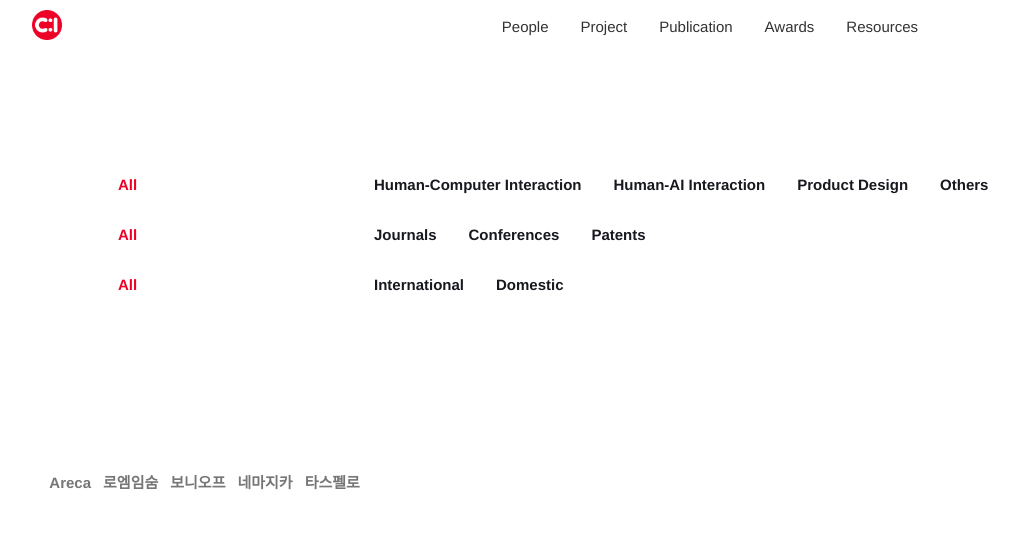
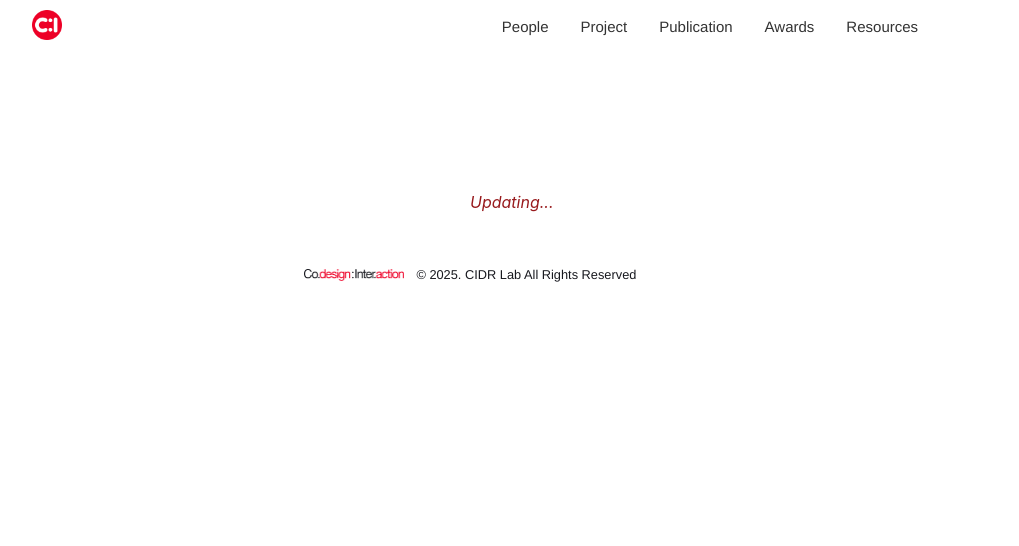
Before and after one commit to jiwonlee1223/cidrwebsite, a Next.js app: page /project in a window 1280 px wide. Shown: the top 546 px of the page, without its empty margins (170-1189 px from the left). Built offline with nearby package versions, Linux system fonts and the light colour scheme; no server answers.

Commit message:
Main, Award, Project 퍼블리쉬용 업데이트

```diff
--- a/app/globals.css
+++ b/app/globals.css
@@ -370,6 +370,18 @@ a {
   line-height: 120%;
   letter-spacing: 0%;
   color: #ED0127;
+  margin-top: 0.5em;
+  /* 상대적인 간격 */
+  display: inline-block;
+}
+
+.awards-coworker {
+  font-family: 'Helvetica', sans-serif;
+  font-weight: 400;
+  font-size: 15px;
+  line-height: 120%;
+  letter-spacing: 0%;
+  color: #000000;
   margin-top: 0.5em;
   /* 상대적인 간격 */
   display: inline-block;
--- a/app/project/layout.tsx
+++ b/app/project/layout.tsx
@@ -21,101 +21,115 @@ export default function ProjectLayout({ children }: { children: React.ReactNode
   function handleClick(slug: string) {
     router.push(`/project/${slug}`);
   }
-
   return (
     <>
-
-      <div className="resources-blank" />
-      {/* 🔹 Category 필터 */}
+      <div className="resources-blank"> </div>
       <div className="main-page-container">
         <div className="half"></div>
-        <div className="half">
-          <span
-            className={`pub-category ${selectedCategory === "All" ? "active" : ""}`}
-            onClick={() => setSelectedCategory("All")}
-          >
-            All
-          </span>
-        </div>
+        <div className="half"></div>
+        <div className="half"></div>
         <div className="halfthree">
-          {["Human-Computer Interaction", "Human-AI Interaction", "Product Design", "Others"].map((cat) => (
-            <span
-              key={cat}
-              className={`pub-category ${selectedCategory === cat ? "active" : ""}`}
-              onClick={() => setSelectedCategory(cat)}
-            >
-              {cat}
-            </span>
-          ))}
+          <p className="comingsoon">
+            Updating...
+          </p>
         </div>
       </div>
-
-      {/* 🔹 Type 필터 */}
-      <div className="main-page-container">
-        <div className="half"></div>
-        <div className="half">
-          <span
-            className={`pub-category ${selectedType === "All" ? "active" : ""}`}
-            onClick={() => setSelectedType("All")}
-          >
-            All
-          </span>
-        </div>
-        <div className="halfthree">
-          {["Journals", "Conferences", "Patents"].map((type) => (
-            <span
-              key={type}
-              className={`pub-category ${selectedType === type ? "active" : ""}`}
-              onClick={() => setSelectedType(type)}
-            >
-              {type}
-            </span>
-          ))}
-        </div>
-      </div>
-
-      {/* 🔹 Location 필터 */}
-      <div className="main-page-container">
-        <div className="half"></div>
-        <div className="half">
-          <span
-            className={`pub-category ${selectedLocation === "All" ? "active" : ""}`}
-            onClick={() => setSelectedLocation("All")}
-          >
-            All
-          </span>
-        </div>
-        <div className="halfthree">
-          {["International", "Domestic"].map((loc) => (
-            <span
-              key={loc}
-              className={`pub-category ${selectedLocation === loc ? "active" : ""}`}
-              onClick={() => setSelectedLocation(loc)}
-            >
-              {loc}
-            </span>
-          ))}
-        </div>
-      </div>
-      <div className="resources-blank" />
-      {/* 🔹 필터링된 프로젝트 목록 */}
-      <div className="main-page-container">
-        <div className="half"></div>
-        <div className="halffive">
-          {filteredProjects.map((project) => (
-            <button
-              key={project.slug}
-              className="project-name-btn"
-              onClick={() => handleClick(project.slug)}
-            >
-              {project.name}
-            </button>
-          ))}
-        </div>
-      </div>
-
-      {/* 🔹 상세 콘텐츠 */}
-      {children}
     </>
   );
+  // return (
+  //   <>
+
+  //     <div className="resources-blank" />
+  //     {/* 🔹 Category 필터 */}
+  //     <div className="main-page-container">
+  //       <div className="half"></div>
+  //       <div className="half">
+  //         <span
+  //           className={`pub-category ${selectedCategory === "All" ? "active" : ""}`}
+  //           onClick={() => setSelectedCategory("All")}
+  //         >
+  //           All
+  //         </span>
+  //       </div>
+  //       <div className="halfthree">
+  //         {["Human-Computer Interaction", "Human-AI Interaction", "Product Design", "Others"].map((cat) => (
+  //           <span
+  //             key={cat}
+  //             className={`pub-category ${selectedCategory === cat ? "active" : ""}`}
+  //             onClick={() => setSelectedCategory(cat)}
+  //           >
+  //             {cat}
+  //           </span>
+  //         ))}
+  //       </div>
+  //     </div>
+
+  //     {/* 🔹 Type 필터 */}
+  //     <div className="main-page-container">
+  //       <div className="half"></div>
+  //       <div className="half">
+  //         <span
+  //           className={`pub-category ${selectedType === "All" ? "active" : ""}`}
+  //           onClick={() => setSelectedType("All")}
+  //         >
+  //           All
+  //         </span>
+  //       </div>
+  //       <div className="halfthree">
+  //         {["Journals", "Conferences", "Patents"].map((type) => (
+  //           <span
+  //             key={type}
+  //             className={`pub-category ${selectedType === type ? "active" : ""}`}
+  //             onClick={() => setSelectedType(type)}
+  //           >
+  //             {type}
+  //           </span>
+  //         ))}
+  //       </div>
+  //     </div>
+
+  //     {/* 🔹 Location 필터 */}
+  //     <div className="main-page-container">
+  //       <div className="half"></div>
+  //       <div className="half">
+  //         <span
+  //           className={`pub-category ${selectedLocation === "All" ? "active" : ""}`}
+  //           onClick={() => setSelectedLocation("All")}
+  //         >
+  //           All
+  //         </span>
+  //       </div>
+  //       <div className="halfthree">
+  //         {["International", "Domestic"].map((loc) => (
+  //           <span
+  //             key={loc}
+  //             className={`pub-category ${selectedLocation === loc ? "active" : ""}`}
+  //             onClick={() => setSelectedLocation(loc)}
+  //           >
+  //             {loc}
+  //           </span>
+  //         ))}
+  //       </div>
+  //     </div>
+  //     <div className="resources-blank" />
+  //     {/* 🔹 필터링된 프로젝트 목록 */}
+  //     <div className="main-page-container">
+  //       <div className="half"></div>
+  //       <div className="halffive">
+  //         {filteredProjects.map((project) => (
+  //           <button
+  //             key={project.slug}
+  //             className="project-name-btn"
+  //             onClick={() => handleClick(project.slug)}
+  //           >
+  //             {project.name}
+  //           </button>
+  //         ))}
+  //       </div>
+  //     </div>
+
+  //     {/* 🔹 상세 콘텐츠 */}
+  //     {children}
+  //   </>
+  // );
 }
--- a/app/project/page.tsx
+++ b/app/project/page.tsx
@@ -17,24 +17,34 @@ export default function ProjectPage() {
     router.push(`/project/${slug}`);
   }
 
-  return (
-    <>
-
-      <div className="resources-blank"> </div>
-      <div className="main-page-container">
-        <div className="half"></div>
-        <div className="halffive">
-          {projectList.map((project: any) => (
-            <button
-              key={project.slug}
-              className="project-name-btn"
-              onClick={() => handleClick(project.slug)}
-            >
-              {project.name}
-            </button>
-          ))}
-        </div>
-      </div>
-    </>
-  );
+  return null;
+  // return (
+  //   <>
+  //    <div className="main-page-container">
+  //       <div className="half"></div>
+  //       <div className="half"></div>
+  //       <div className="half"></div>
+  //       <div className="halfthree">
+  //         <p className="comingsoon">
+  //           Updating...
+  //         </p>
+  //       </div>
+  //     </div>
+  //     <div className="resources-blank"> </div>
+  //     <div className="main-page-container">
+  //       <div className="half"></div>
+  //       <div className="halffive">
+  //         {projectList.map((project: any) => (
+  //           <button
+  //             key={project.slug}
+  //             className="project-name-btn"
+  //             onClick={() => handleClick(project.slug)}
+  //           >
+  //             {project.name}
+  //           </button>
+  //         ))}
+  //       </div>
+  //     </div>
+  //   </>
+  // );
 }
```
Also changed, not shown: app/awards/page.tsx (+30 -0 lines), app/page.tsx (+14 -8 lines), public/if2025.png (added), 1 other file (tests, documents, lock files or other folders).
